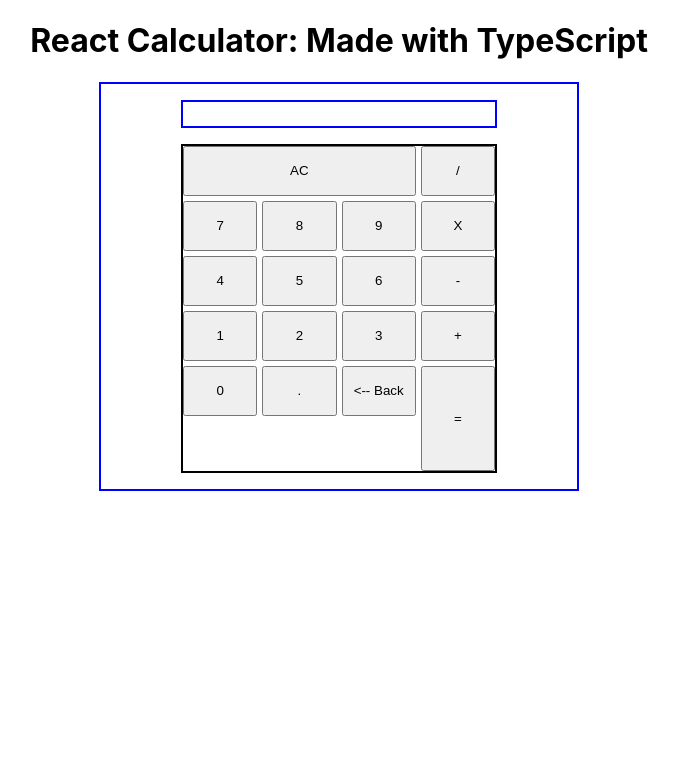
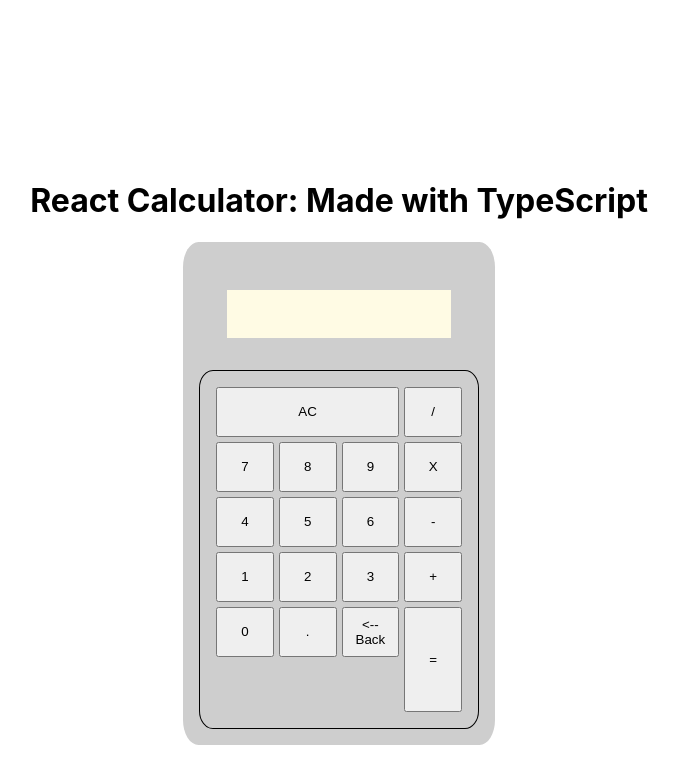
Before and after one commit to debrajrout/DevOps, a React (Create React App) app in the folder react-calculator/: page / in a window 1280 px wide. Shown: the top 784 px of the page, without its empty margins (301-980 px from the left). Built offline with nearby package versions, Linux system fonts and the light colour scheme.

Commit message:
Styling of react calculator
For the project author to see if it's something to keep.

```diff
--- a/react-calculator/src/App.css
+++ b/react-calculator/src/App.css
@@ -1,5 +1,10 @@
 .App {
   text-align: center;
+  margin-top: 10rem;
+  display: flex;
+  flex-direction: column;
+  justify-content: center;
+  align-items: center;
 }
 
 .App-logo {
@@ -37,12 +42,33 @@
   }
 }
 
+.calculator-container {
+  background-color: #cecece;
+  border-radius:5%;
+  width: 35vh;
+  padding: 1rem;
+  display: flex;
+  flex-direction: column;
+  align-items: center;
+}
+
+.display-container {
+  width: 80%;
+}
+
+.display-container p {
+  background-color: #fffbe4;
+  height: 3rem;
+  font-size: 2rem;
+}
+
 .buttons-container {
   display: grid;
   grid-template-columns: repeat(4, 1fr);
   grid-auto-rows: 50px;
-  border: 2px solid black;
-  margin: 0rem 5rem;
+  padding: 1rem;
+  border: 1px solid black;
+  border-radius: 5%;
   gap: 5px;
 }
 
@@ -53,17 +79,3 @@
 .equal-button {
   grid-row: span 2;
 }
-
-/* Display */
-
-/* .display-container {
-  color: white;
-  border: 2px solid green;
-} */
-
-.display-container p {
-  border: 2px solid blue;
-  height: 1.5rem;
-  margin: 0rem 5rem;
-  margin-bottom: 1rem;
-}
--- a/react-calculator/src/components/Layout.tsx
+++ b/react-calculator/src/components/Layout.tsx
@@ -1,13 +1,12 @@
 import { ReactNode } from "react";
 
 interface LayoutProps {
-    children: ReactNode,
-    className?: string
-}
+    children: ReactNode
+  }
 
-const Layout = ({children, className=""}: LayoutProps) => {
+const Layout = ({children}: LayoutProps) => {
     return (
-      <div className={`${className}`} style={{border:'2px solid blue', padding: '1rem 0rem', margin:'0rem 25rem'}}>
+      <div className="calculator-container">
           {children}
       </div>
     )
```
